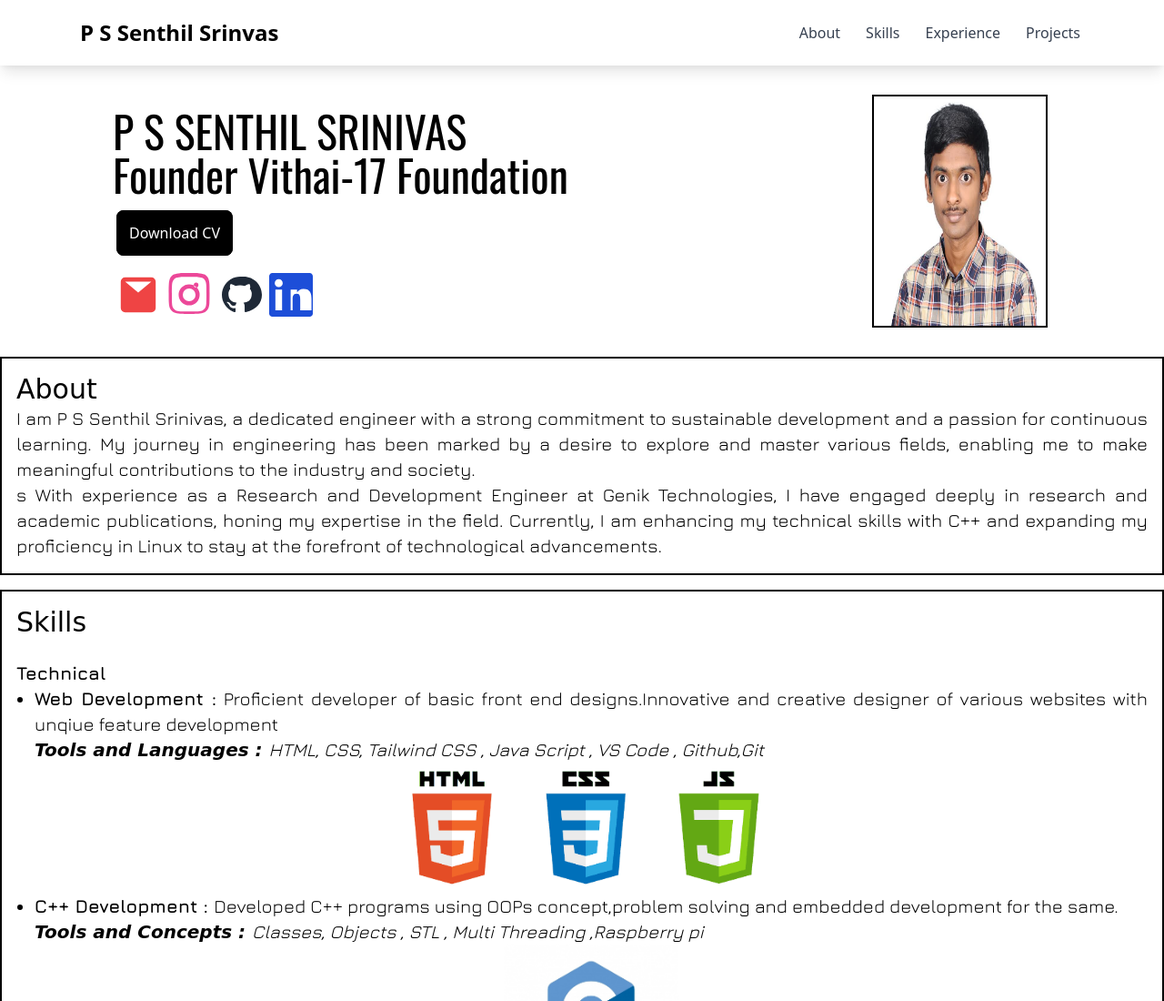
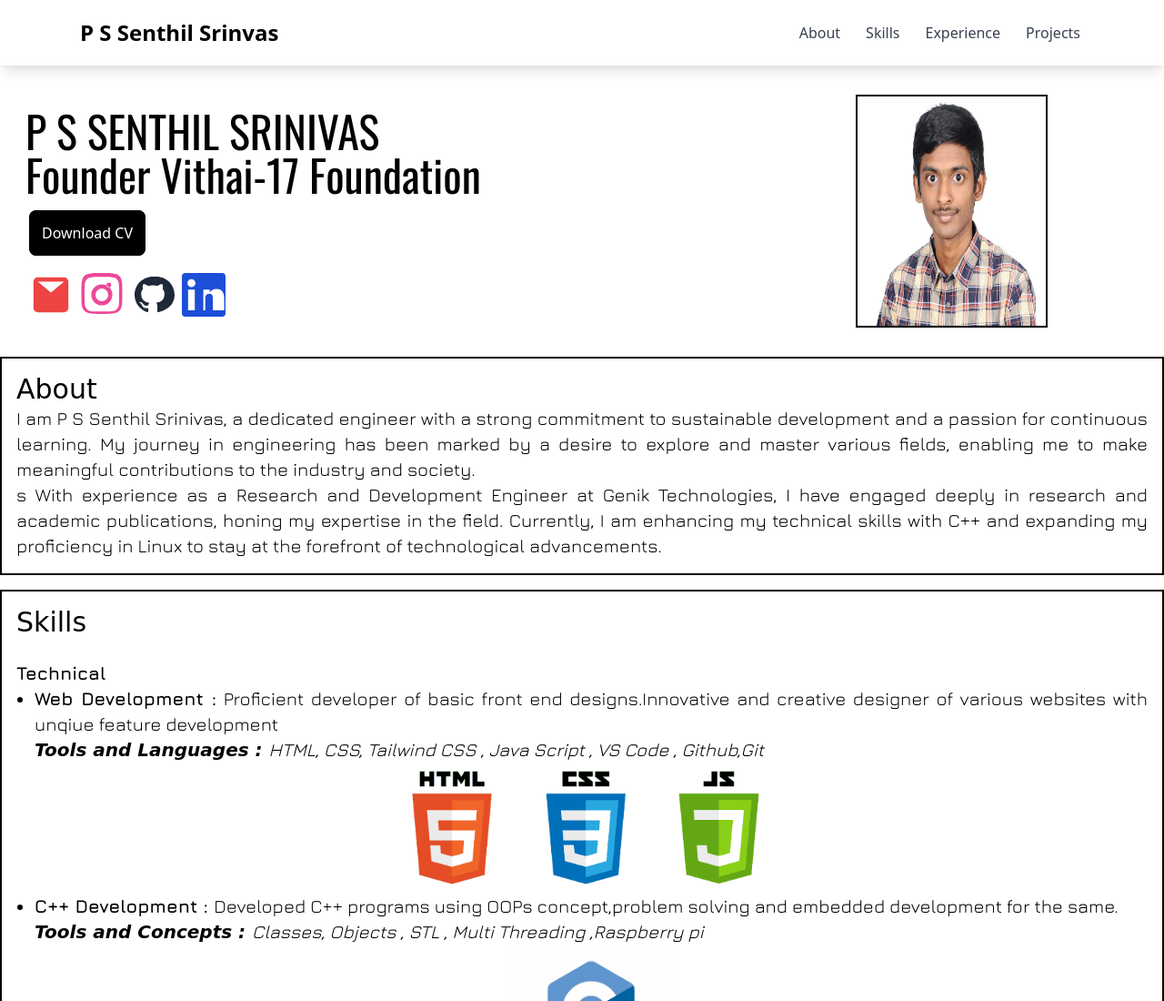
Before and after one commit to Senthil1608/Portfolio, a website: page index.html in a window 1280 px wide. Shown: the top 1100 px of the page at 91% size. Drawn offline with nearby package versions, Linux system fonts and the light colour scheme; a web font is replaced by a local one.

Commit message:
Update index.html

```diff
--- a/index.html
+++ b/index.html
@@ -54,7 +54,7 @@
         </div>
       </nav>
     <div id="home"class="flex flex-col lg:flex-row">
-        <div class="container p-4 w-fit mt-5  ml-24">
+        <div class="container  p-4 w-fit mt-5 ">
             <h1 class="font-oswald  p-3 text-3xl lg:text-5xl ">
                 <span>P S SENTHIL SRINIVAS</span><br>
                 <span>Founder Vithai-17 Foundation</span>
```
